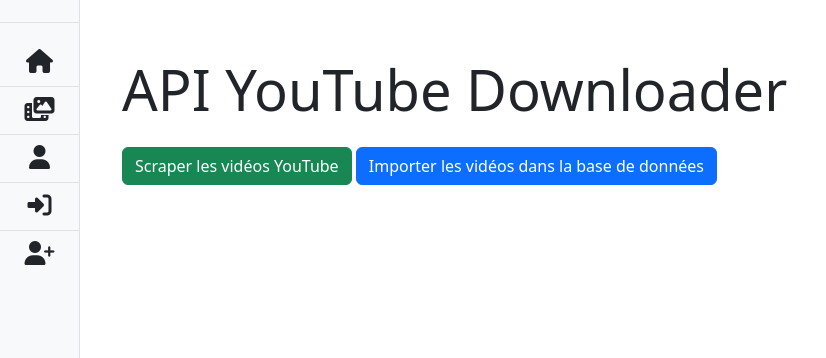
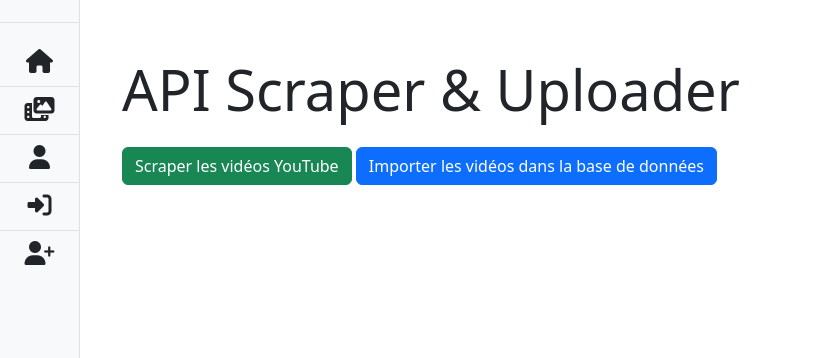
Before and after one commit to bcharthur/Symfony_Youtube, a Symfony app: template templates/api_youtube/index.html.twig in a window 1280 px wide. Shown: the part 62-420 px from the top of the page, without its empty margins (0-826 px from the left). Run offline with Twig, Linux system fonts and the light colour scheme; the template is opened without the code that fills it, so the values that code supplies are empty; some libraries are stand-ins or nearby versions.

Commit message:
fin de prokjet

```diff
--- a/templates/api_youtube/index.html.twig
+++ b/templates/api_youtube/index.html.twig
@@ -1,11 +1,11 @@
 {% extends 'base.html.twig' %}
 
-{% block title %}API YouTube Downloader{% endblock %}
+{% block title %}API Scraper & Uploader{% endblock %}
 
 {% block body %}
     <div class="container mt-5">
         <div class="example-wrapper">
-            <h1 class="display-4">API YouTube Downloader</h1>
+            <h1 class="display-4">API Scraper & Uploader</h1>
 
             <button id="scrape-youtube" class="btn btn-success mt-3">Scraper les vidéos YouTube</button>
             <button id="import-videos" class="btn btn-primary mt-3">Importer les vidéos dans la base de données</button>
```
Also changed, not shown: src/Controller/VideoController.php (+9 -5 lines).
